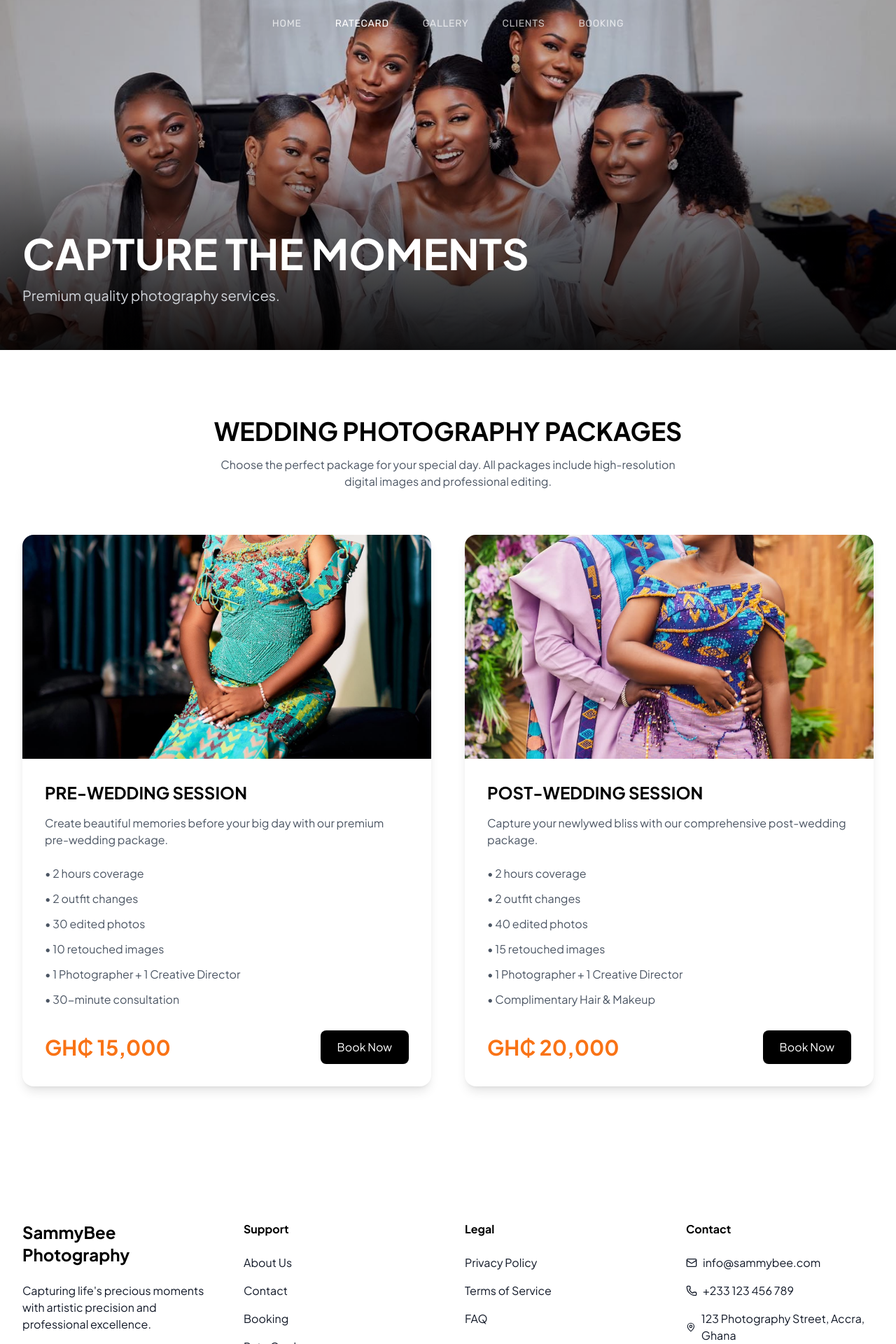
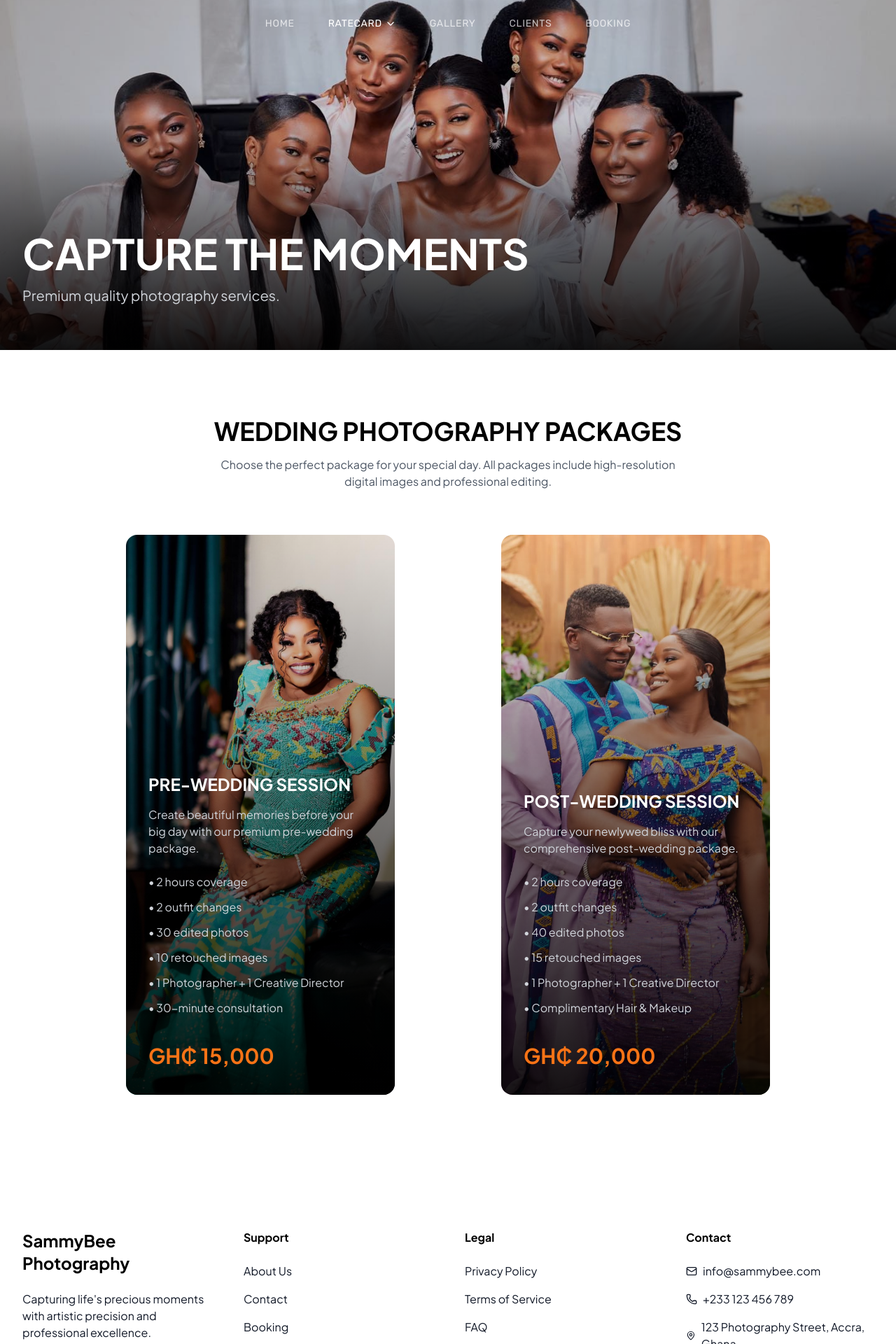
Before and after one commit to nanayawdev/sammybeephotography, a Next.js app: page /ratecard in a window 1280 px wide. Shown: the top 1920 px of the page at 70% size. Built offline with nearby package versions, Linux system fonts and the light colour scheme.

Commit message:
Enhance RateCard page with image overlay and interactive package design

```diff
--- a/src/app/ratecard/page.tsx
+++ b/src/app/ratecard/page.tsx
@@ -76,23 +76,23 @@ export default function RateCardPage() {
             </p>
           </div>
 
-          <div className="grid grid-cols-1 md:grid-cols-2 gap-12">
+          <div className="grid grid-cols-1 md:grid-cols-2 gap-12 max-w-5xl mx-auto">
             {/* Pre-Wedding Package */}
-            <div className="group bg-white dark:bg-gray-900 rounded-2xl overflow-hidden shadow-lg hover:shadow-xl transition-all">
-              <div className="relative h-80">
+            <div className="group relative h-[800px] w-full max-w-sm mx-auto overflow-hidden rounded-2xl">
               <Image
                 src="/gallery/sammybbee1.jpeg"
                 alt="Pre-wedding photography"
                 fill
-                  className="object-cover group-hover:scale-105 transition-transform duration-500"
+                className="object-cover transition-transform duration-700 group-hover:scale-105"
               />
-              </div>
-              <div className="p-8">
-                <h3 className="text-2xl font-bold mb-4 text-black dark:text-white">PRE-WEDDING SESSION</h3>
-                <p className="text-gray-600 dark:text-gray-300 mb-6">
+              {/* Overlay */}
+              <div className="absolute inset-0 bg-gradient-to-t from-black/90 via-black/50 to-transparent">
+                <div className="absolute bottom-0 left-0 right-0 p-8">
+                  <h3 className="text-2xl font-bold mb-4 text-white">PRE-WEDDING SESSION</h3>
+                  <p className="text-gray-300 mb-6">
                     Create beautiful memories before your big day with our premium pre-wedding package.
                   </p>
-                <ul className="space-y-3 text-gray-600 dark:text-gray-300 mb-8">
+                  <ul className="space-y-3 text-gray-300 mb-8">
                     <li>• 2 hours coverage</li>
                     <li>• 2 outfit changes</li>
                     <li>• 30 edited photos</li>
@@ -102,29 +102,32 @@ export default function RateCardPage() {
                   </ul>
                   <div className="flex items-center justify-between">
                     <p className="text-3xl font-bold text-orange-500">GH₵ 15,000</p>
-                  <button className="bg-black dark:bg-white text-white dark:text-black px-6 py-3 rounded-lg hover:bg-gray-900 dark:hover:bg-gray-100 transition-colors">
+                    <button className="bg-white/10 backdrop-blur-sm text-white px-6 py-3 rounded-lg
+                      opacity-0 group-hover:opacity-100 transition-all duration-300
+                      hover:bg-white/20">
                       Book Now
                     </button>
                   </div>
                 </div>
               </div>
+            </div>
 
             {/* Post-Wedding Package */}
-            <div className="group bg-white dark:bg-gray-900 rounded-2xl overflow-hidden shadow-lg hover:shadow-xl transition-all">
-              <div className="relative h-80">
+            <div className="group relative h-[800px] w-full max-w-sm mx-auto overflow-hidden rounded-2xl">
               <Image
                 src="/gallery/sammybbee2.jpeg"
                 alt="Post-wedding photography"
                 fill
-                  className="object-cover group-hover:scale-105 transition-transform duration-500"
+                className="object-cover transition-transform duration-700 group-hover:scale-105"
               />
-              </div>
-              <div className="p-8">
-                <h3 className="text-2xl font-bold mb-4 text-black dark:text-white">POST-WEDDING SESSION</h3>
-                <p className="text-gray-600 dark:text-gray-300 mb-6">
+              {/* Overlay */}
+              <div className="absolute inset-0 bg-gradient-to-t from-black/90 via-black/50 to-transparent">
+                <div className="absolute bottom-0 left-0 right-0 p-8">
+                  <h3 className="text-2xl font-bold mb-4 text-white">POST-WEDDING SESSION</h3>
+                  <p className="text-gray-300 mb-6">
                     Capture your newlywed bliss with our comprehensive post-wedding package.
                   </p>
-                <ul className="space-y-3 text-gray-600 dark:text-gray-300 mb-8">
+                  <ul className="space-y-3 text-gray-300 mb-8">
                     <li>• 2 hours coverage</li>
                     <li>• 2 outfit changes</li>
                     <li>• 40 edited photos</li>
@@ -134,9 +137,12 @@ export default function RateCardPage() {
                   </ul>
                   <div className="flex items-center justify-between">
                     <p className="text-3xl font-bold text-orange-500">GH₵ 20,000</p>
-                  <button className="bg-black dark:bg-white text-white dark:text-black px-6 py-3 rounded-lg hover:bg-gray-900 dark:hover:bg-gray-100 transition-colors">
+                    <button className="bg-white/10 backdrop-blur-sm text-white px-6 py-3 rounded-lg
+                      opacity-0 group-hover:opacity-100 transition-all duration-300
+                      hover:bg-white/20">
                       Book Now
                     </button>
+                  </div>
                 </div>
               </div>
             </div>
--- /dev/null
+++ b/src/app/services/[type]/page.tsx
@@ -0,0 +1,94 @@
+import Navigation from "@/components/navigation"
+import Footer from "@/components/footer"
+import Image from "next/image"
+import { notFound } from "next/navigation"
+
+const SERVICES_DATA = {
+  wedding: {
+    title: "Wedding Photography",
+    description: "Capturing your special day with elegance and style.",
+    image: "/gallery/sammybbee1.jpeg",
+    features: [
+      "Full day coverage",
+      "Two photographers",
+      "High-resolution images",
+      "Online gallery",
+      "Premium photo album"
+    ],
+    price: "GH₵ 15,000"
+  },
+  graduation: {
+    title: "Graduation Photography",
+    description: "Celebrate your academic achievements.",
+    image: "/gallery/graduation.jpeg",
+    features: [
+      "2-hour session",
+      "Multiple locations",
+      "Digital delivery",
+      "Professional editing",
+      "Quick turnaround"
+    ],
+    price: "GH₵ 5,000"
+  },
+  // Add other services with their specific data...
+}
+
+export default function ServicePage({ params }: { params: { type: string } }) {
+  const serviceData = SERVICES_DATA[params.type as keyof typeof SERVICES_DATA]
+
+  if (!serviceData) {
+    notFound()
+  }
+
+  return (
+    <main className="min-h-screen bg-white dark:bg-black">
+      <Navigation />
+
+      <section className="relative pt-32">
+        <div className="relative h-[60vh] min-h-[500px]">
+          <Image
+            src={serviceData.image}
+            alt={serviceData.title}
+            fill
+            className="object-cover"
+            priority
+          />
+          <div className="absolute inset-0 bg-gradient-to-t from-black/90 via-black/50 to-transparent" />
+
+          <div className="relative h-full max-w-7xl mx-auto px-8 flex flex-col justify-end pb-16">
+            <h1 className="text-4xl md:text-6xl font-bold text-white mb-4">
+              {serviceData.title}
+            </h1>
+            <p className="text-xl text-gray-300 max-w-2xl">
+              {serviceData.description}
+            </p>
+          </div>
+        </div>
+
+        <div className="max-w-7xl mx-auto px-8 py-24">
+          <div className="grid grid-cols-1 md:grid-cols-2 gap-12">
+            <div className="space-y-8">
+              <h2 className="text-3xl font-bold dark:text-white">What's Included</h2>
+              <ul className="space-y-4">
+                {serviceData.features.map((feature) => (
+                  <li key={feature} className="flex items-center gap-3 text-gray-600 dark:text-gray-300">
+                    <span className="w-2 h-2 bg-orange-500 rounded-full" />
+                    {feature}
+                  </li>
+                ))}
+              </ul>
+              <div className="pt-8">
+                <p className="text-3xl font-bold text-orange-500">{serviceData.price}</p>
+                <button className="mt-4 bg-black dark:bg-white text-white dark:text-black px-8 py-4 rounded-lg hover:bg-gray-900 dark:hover:bg-gray-100 transition-colors">
+                  Book Now
+                </button>
+              </div>
+            </div>
+          </div>
+        </div>
+      </section>
+
+      <Footer />
+    </main>
+  )
+}
--- a/src/components/navigation.tsx
+++ b/src/components/navigation.tsx
@@ -3,10 +3,24 @@
 import Link from "next/link"
 import { useState, useEffect } from "react"
 import { usePathname } from "next/navigation"
+import { ChevronDown } from "lucide-react"
 
 const NAV_ITEMS = [
   { label: "HOME", href: "/" },
-  { label: "RATECARD", href: "/ratecard" },
+  {
+    label: "RATECARD",
+    href: "/ratecard",
+    dropdown: [
+      { label: "Wedding Photography", href: "/services/wedding" },
+      { label: "Graduation Photos", href: "/services/graduation" },
+      { label: "Studio Sessions", href: "/services/studio" },
+      { label: "Portrait Sessions", href: "/services/portrait" },
+      { label: "Pre-Birthday Shoot", href: "/services/birthday" },
+      { label: "Family Portrait", href: "/services/family" },
+      { label: "Corporate Portrait", href: "/services/corporate" },
+      { label: "Event Coverage", href: "/services/events" },
+    ]
+  },
   { label: "GALLERY", href: "/gallery" },
   { label: "CLIENTS", href: "/clients" },
   { label: "BOOKING", href: "/booking" },
@@ -14,6 +28,7 @@ const NAV_ITEMS = [
 
 export default function Navigation() {
   const [isScrolled, setIsScrolled] = useState(false)
+  const [activeDropdown, setActiveDropdown] = useState<string | null>(null)
   const pathname = usePathname()
 
   useEffect(() => {
@@ -32,10 +47,15 @@ export default function Navigation() {
         <div className="flex items-center justify-center min-w-max">
           <div className="flex gap-6 md:gap-12 items-center px-4">
             {NAV_ITEMS.map((item) => (
+              <div
+                key={item.label}
+                className="relative group"
+                onMouseEnter={() => setActiveDropdown(item.label)}
+                onMouseLeave={() => setActiveDropdown(null)}
+              >
                 <Link
-                key={item.label}
                   href={item.href}
-                className={`text-sm font-rubik tracking-wider transition-all duration-300 relative group whitespace-nowrap
+                  className={`text-sm font-rubik tracking-wider transition-all duration-300 relative group whitespace-nowrap flex items-center gap-1
                     ${pathname === item.href
                       ? "text-white"
                       : "text-white/70 hover:text-white"
@@ -43,14 +63,24 @@ export default function Navigation() {
                   `}
                 >
                   {item.label}
-                {/* Animated underline effect */}
-                <span className={`absolute -bottom-1 left-0 w-full h-0.5 bg-white transform origin-left transition-transform duration-300
-                  ${pathname === item.href
-                    ? "scale-x-100"
-                    : "scale-x-0 group-hover:scale-x-100"
-                  }
-                `} />
+                  {item.dropdown && <ChevronDown className="w-4 h-4" />}
                 </Link>
+
+                {/* Dropdown Menu */}
+                {item.dropdown && activeDropdown === item.label && (
+                  <div className="absolute top-full left-0 mt-2 w-64 bg-black/90 backdrop-blur-sm rounded-lg overflow-hidden">
+                    {item.dropdown.map((dropdownItem) => (
+                      <Link
+                        key={dropdownItem.href}
+                        href={dropdownItem.href}
+                        className="block px-4 py-3 text-sm text-white/70 hover:text-white hover:bg-white/10 transition-colors"
+                      >
+                        {dropdownItem.label}
+                      </Link>
+                    ))}
+                  </div>
+                )}
+              </div>
             ))}
           </div>
         </div>
```
Lines whose indentation alone changed are shown as unchanged.
